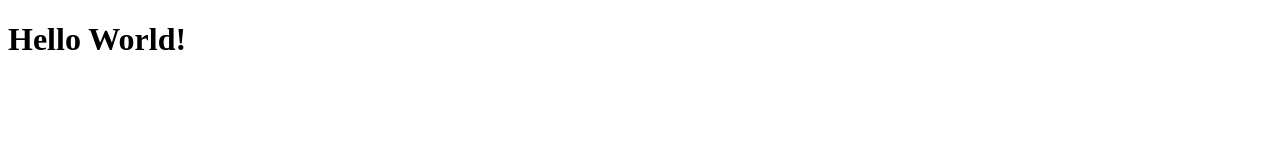
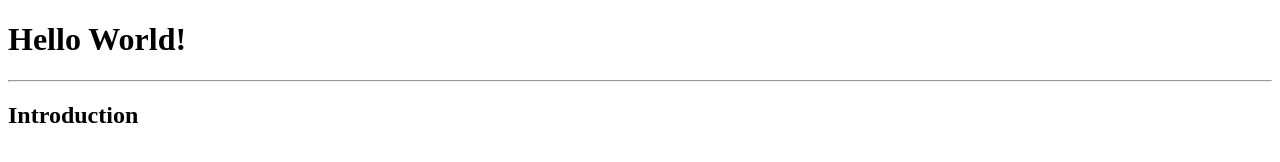
Before and after one commit to MohammadYs77/git-demo, a plain HTML site: page index.htm in a window 1280 px wide. Drawn offline with Linux system fonts and the light colour scheme.

Commit message:
Some changes in index.html

```diff
--- a/index.htm
+++ b/index.htm
@@ -10,6 +10,8 @@
 
 <body>
     <h1>Hello World!</h1>
+    <hr>
+    <h2>Introduction</h2>
 </body>
 
 </html>
```
